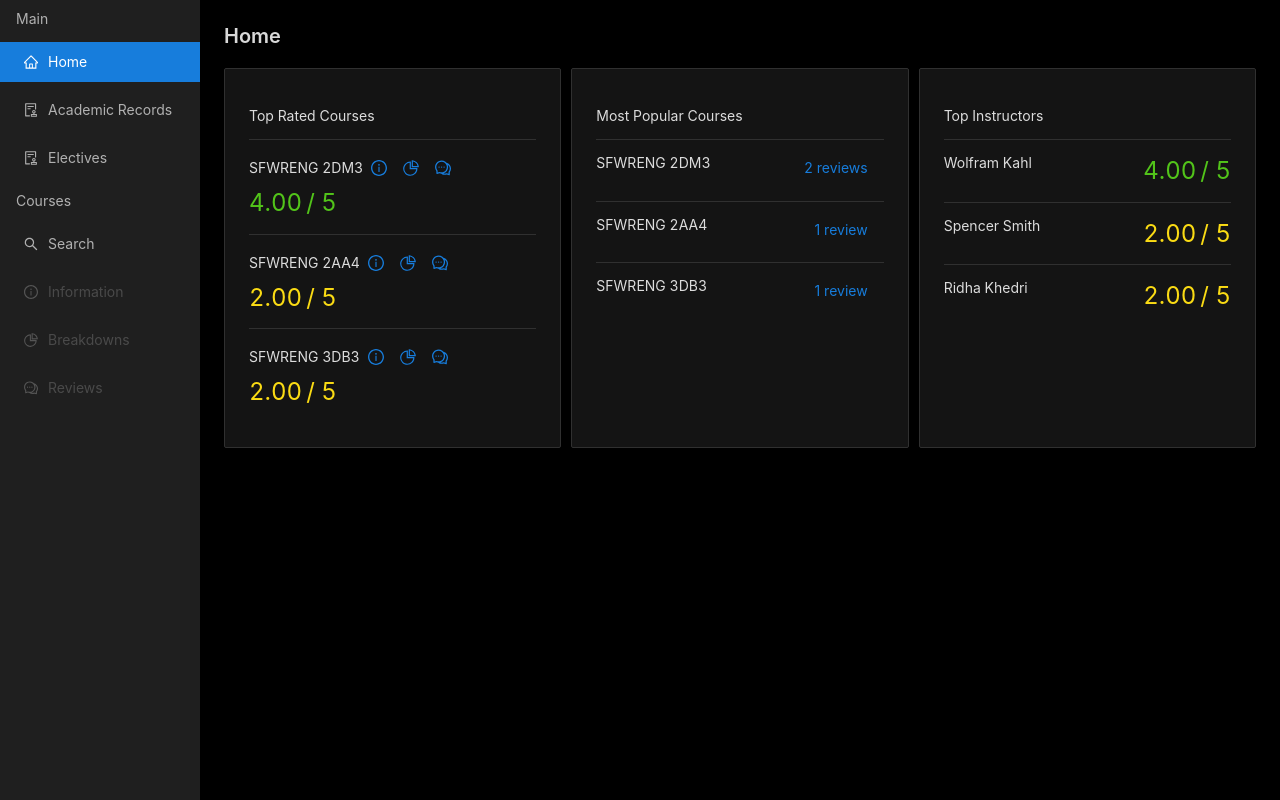
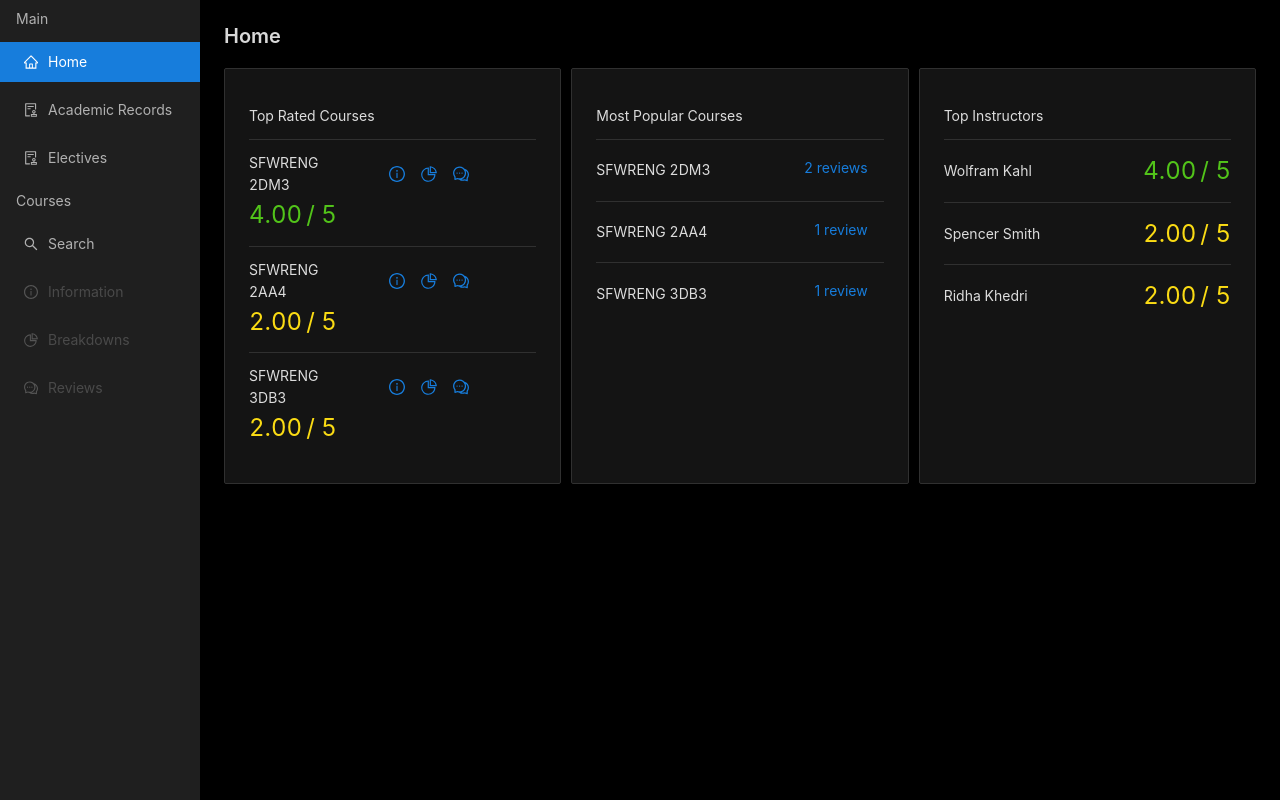
Before and after one commit to patel-jinesh/CourseConvo, a React (Create React App) app: page / in a window 1280 px wide. Built offline with nearby package versions, Linux system fonts and the light colour scheme.

Commit message:
Fixed issue where info buttons were not alligned

```diff
--- a/src/pages/HomePage.tsx
+++ b/src/pages/HomePage.tsx
@@ -107,8 +107,10 @@ class HomePage extends React.Component<Props, State> {
                                 dataSource={this.getTopRatedCourses(numCourses)}
                                 renderItem={item => (
                                     <List.Item>
-                                        <Row style={{ width: "100%" }}>
-                                            <Col flex={1}>{`${this.props.courses[item.courseID].subject} ${this.props.courses[item.courseID].code}`}
+                                        <Row style={{ width: "100%" }} align="middle">
+                                            <Col span={9}>{`${this.props.courses[item.courseID].subject} ${this.props.courses[item.courseID].code}`}
+                                            </Col>
+                                            <Col offset={2} flex={1}>
                                                 <Tooltip title='Information'>
                                                     <Button
                                                         type='link'
@@ -180,7 +182,7 @@ class HomePage extends React.Component<Props, State> {
 
                                 renderItem={item => (
                                     <List.Item>
-                                        <Row style={{ width: "100%" }}>
+                                        <Row style={{ width: "100%" }} align="middle">
                                             <Col flex={1}>{`${this.props.courses[item.courseID].subject} ${this.props.courses[item.courseID].code}`}</Col>
                                             <Col style={{ height: "36.660px" }}>
                                                 <Button
@@ -205,7 +207,7 @@ class HomePage extends React.Component<Props, State> {
                                 dataSource={this.getTopRatedInstructors(numCourses)}
                                 renderItem={item => (
                                     <List.Item>
-                                        <Row style={{ width: "100%" }}>
+                                        <Row style={{ width: "100%" }} align="middle">
                                             <Col flex={1}>{`${item.instructor}`}</Col>
                                             <Col>
                                                 <Statistic
```
